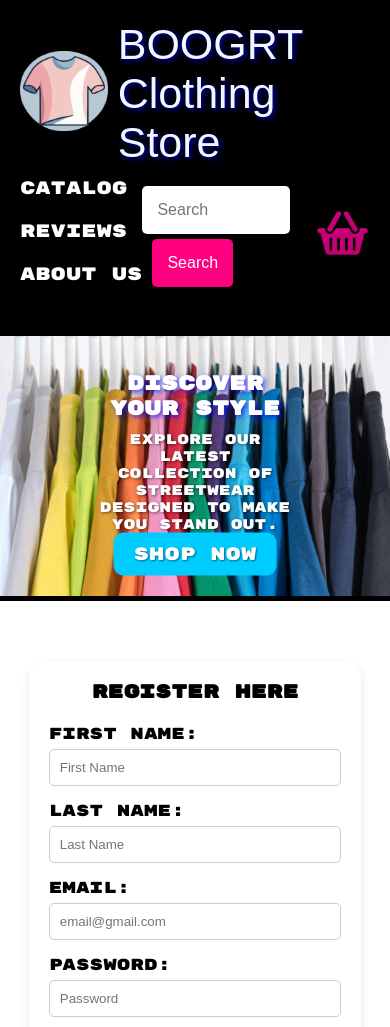
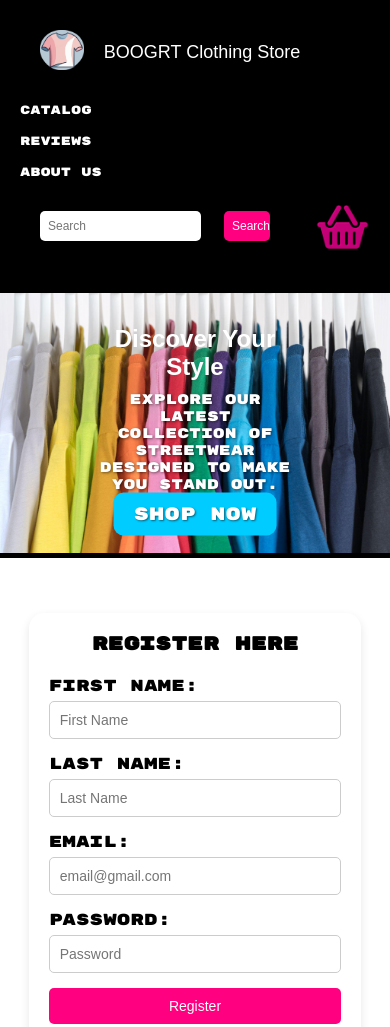
Before and after one commit to MorinaAnna/lab4, a plain HTML site: page index.html in a window 390 px wide. Shown: the top 1027 px of the page. Drawn offline with Linux system fonts and the light colour scheme; a web font is replaced by a local one.

Commit message:
Update style.css

```diff
--- a/style.css
+++ b/style.css
@@ -274,59 +274,122 @@ footer ul li a {
 }
 
 /* Мобільна версія (ширина менше ніж 768px) */
-@media (max-width: 600px) {
+@media (max-width: 767px) {
+    /* Логотип і назва магазину */
+    .logo {
+        display: flex;
+        flex-direction: row; /* Розташування в один рядок */
+        align-items: center; /* Вирівнювання по вертикалі */
+        justify-content: flex-start; /* Логотип і назва поруч */
+        width: 100%;
+        padding: 10px 20px; /* Відступи */
+    }
+
+    .logo img {
+        height: 40px; /* Розмір логотипу */
+        margin-right: 10px; /* Відступ між логотипом і назвою */
+    }
+
+    .site-name {
+        font-family: 'Boomboom', sans-serif; /* Шрифт Boomboom */
+        font-size: 18px; /* Розмір тексту назви сайту */
+        text-shadow: none; /* Забираємо тіні для читабельності */
+        color: #fff; /* Білий текст */
+    }
+
+    /* Меню навігації */
     .nav-links {
+        display: flex;
         flex-direction: column; /* Вертикальне меню */
-        margin-left: 0;
-        align-items: flex-start; /* Вирівнюємо по лівому краю */
+        align-items: flex-start; /* Вирівнювання по лівому краю */
+        width: 100%;
+        margin: 10px 0; /* Відступи зверху і знизу */
+        font-family: 'Rubik Mono One', sans-serif; /* Шрифт для меню */
+        font-size: 12px; /* Розмір тексту пунктів меню */
     }
 
     .nav-links li {
-        margin: 10px 0; /* Відступи між пунктами меню */
+        margin: 8px 0; /* Зменшені відступи між пунктами меню */
     }
 
+    .nav-links a {
+        color: #fff; /* Білий текст */
+        text-decoration: none; /* Без підкреслення */
+        font-size: 12px; /* Розмір тексту в посиланнях */
+    }
+
+    /* Пошуковий блок */
     .search-container {
-        flex-direction: column; /* Вертикальне розташування елементів пошуку */
-        align-items: flex-start;
-        margin-top: 10px;
+        display: flex;
+        flex-direction: row; /* В один рядок */
+        justify-content: space-between; /* Вирівнювання елементів */
+        align-items: center; /* Центрування по вертикалі */
+        width: 100%;
+        margin: 10px 0; /* Відступи зверху і знизу */
+        padding: 0 20px; /* Відступи з боків */
     }
 
     #searchInput {
-        width: 100%; /* Ширина пошукового поля на всю ширину */
-        margin-bottom: 5px;
+        width: 70%; /* Поле пошуку займає 70% ширини */
+        font-size: 12px; /* Розмір тексту пошуку */
+        padding: 8px; /* Відступи всередині поля */
+        margin-right: 10px; /* Відступ між полем і кнопкою */
+        border-radius: 5px; /* Округлення країв */
+        border: none; /* Без рамки */
     }
 
+    #searchButton {
+        width: 20%; /* Кнопка пошуку займає 20% ширини */
+        font-size: 12px; /* Розмір тексту кнопки */
+        padding: 8px;
+        background-color: #FF0080; /* Колір збережено */
+        color: #fff; /* Білий текст */
+        border: none;
+        border-radius: 5px;
+        cursor: pointer;
+    }
+
+    #searchButton:hover {
+        background-color: #d60068; /* Ефект hover */
+    }
+
+    /* Герой-секція */
     .hero-text h1 {
-        font-size: 20px; /* Менший заголовок для мобільних */
+        font-family: 'Boomboom', sans-serif; /* Шрифт збережено */
+        font-size: 24px; /* Розмір тексту */
+        text-shadow: none; /* Забираємо тіні */
+        margin-bottom: 10px;
     }
 
     .hero-text p {
-        font-size: 14px; /* Менший підзаголовок для мобільних */
-    }
-
-    .registration-form {
-        width: 95%; /* Збільшуємо ширину форми на мобільних пристроях */
+        font-family: 'Rubik Mono One', sans-serif; /* Збереження шрифту */
+        font-size: 14px; /* Зменшений розмір тексту */
+        margin-bottom: 10px;
     }
 
     .cta-button {
-        font-size: 18px; /* Менший шрифт для кнопки */
+        font-family: 'Rubik Mono One', sans-serif; /* Збереження шрифту */
+        font-size: 18px; /* Розмір тексту кнопки */
+        padding: 10px 20px; /* Відступи */
+        background-color: #00CCFF; /* Збереження кольору */
+        color: #fff; /* Білий текст */
+        border: none;
+        border-radius: 10px;
+        cursor: pointer;
+        text-transform: uppercase; /* Великі літери */
+    }
+
+    .cta-button:hover {
+        background-color: #0099CC; /* Ефект hover */
+    }
+
+    /* Реєстраційна форма */
+    .registration-form {
+        width: 95%; /* Ширина форми */
+        margin: 15px auto; /* Центрування */
+    }
+
+    .registration-form input {
+        font-size: 14px; /* Зменшений розмір тексту */
     }
 }
-.nested-list {
-    margin-top: 20px;
-}
-
-.nested-list ul {
-    list-style-type: none;
-    padding-left: 0;
-}
-
-.color-swatch {
-    display: inline-block;
-    width: 24px; /* Ширина круга */
-    height: 24px; /* Висота круга */
-    border-radius: 50%; /* Зробити коло */
-    margin-right: 8px; /* Відстань між кольоровим кругом і текстом */
-    background-size: cover; /* Щоб зображення покривало весь круг */
-    background-position: center; /* Центрування зображення */
-}
```
